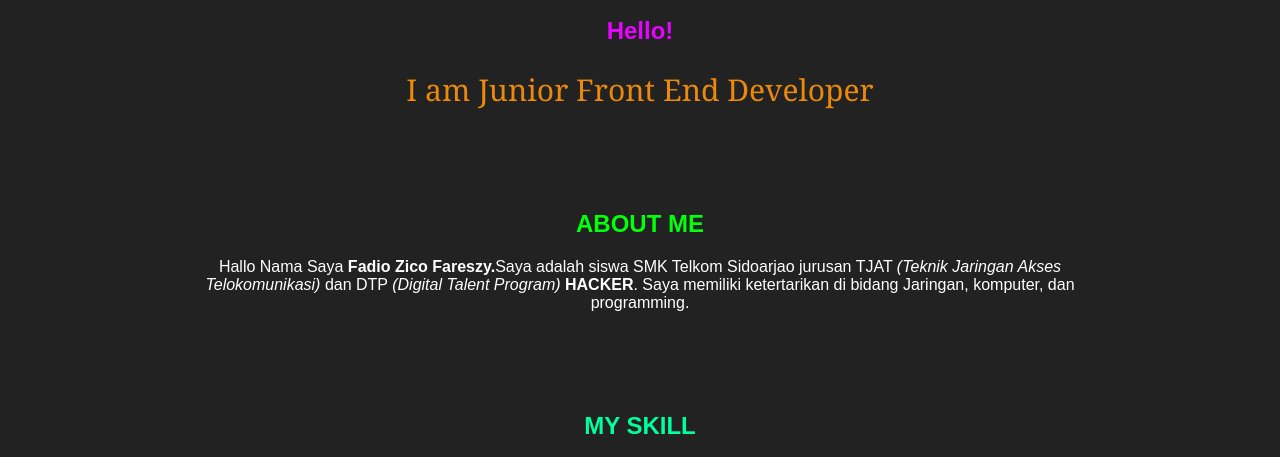
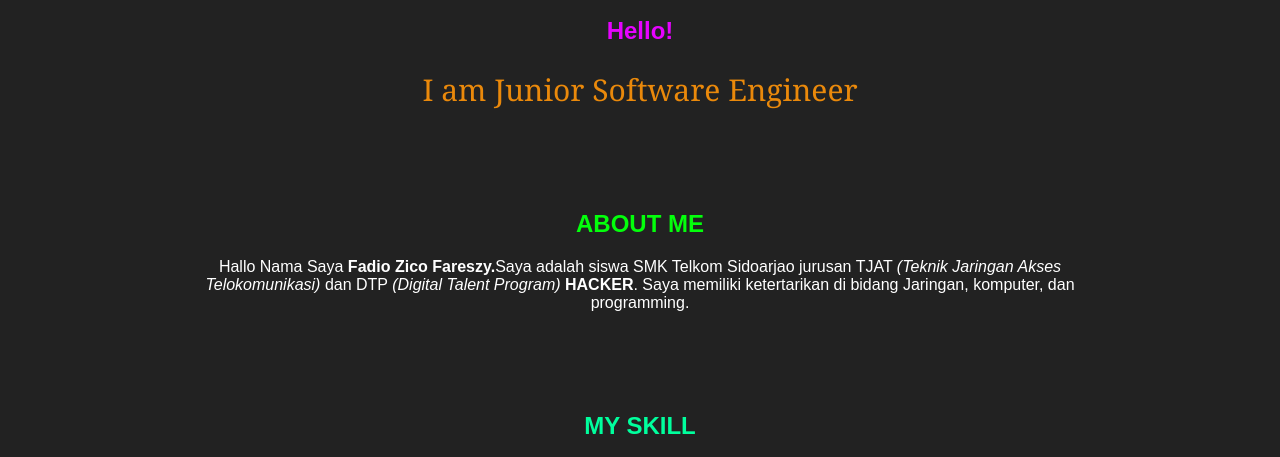
Before and after one commit to ZicoFares23/portofoliofadzsy, a plain HTML site: page index.html in a window 1280 px wide. Shown: the part 303-760 px from the top of the page. Drawn offline with Linux system fonts and the light colour scheme.

Commit message:
Update index.html

```diff
--- a/index.html
+++ b/index.html
@@ -32,7 +32,7 @@
             </div>
             <div class="typing-container">
                 <h1 class="typing-text">Hello!</h1>
-                <p class="sub-text">I am Junior Front End Developer</p>
+                <p class="sub-text">I am Junior Software Engineer</p>
             </div>
         </div>
     </div>
```
